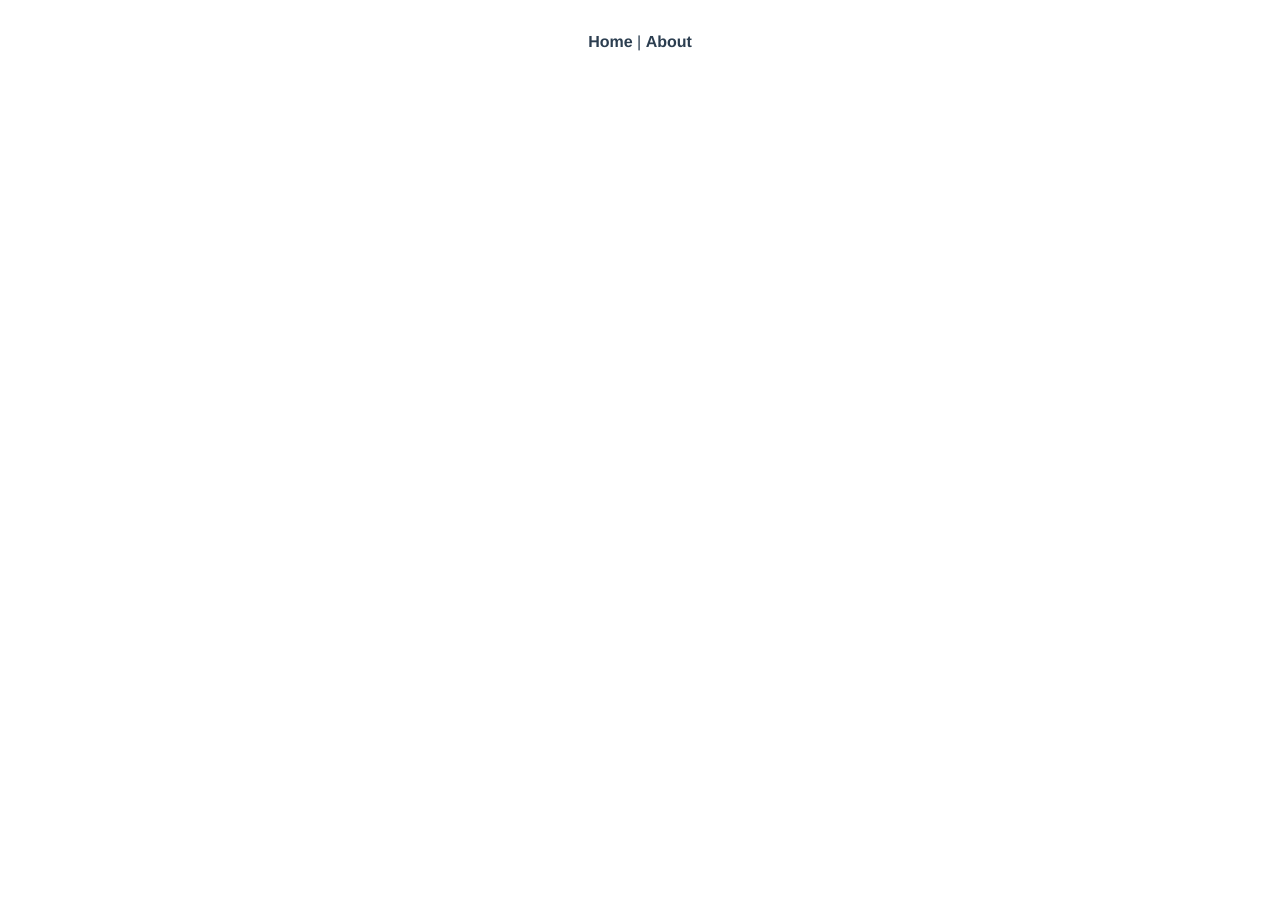
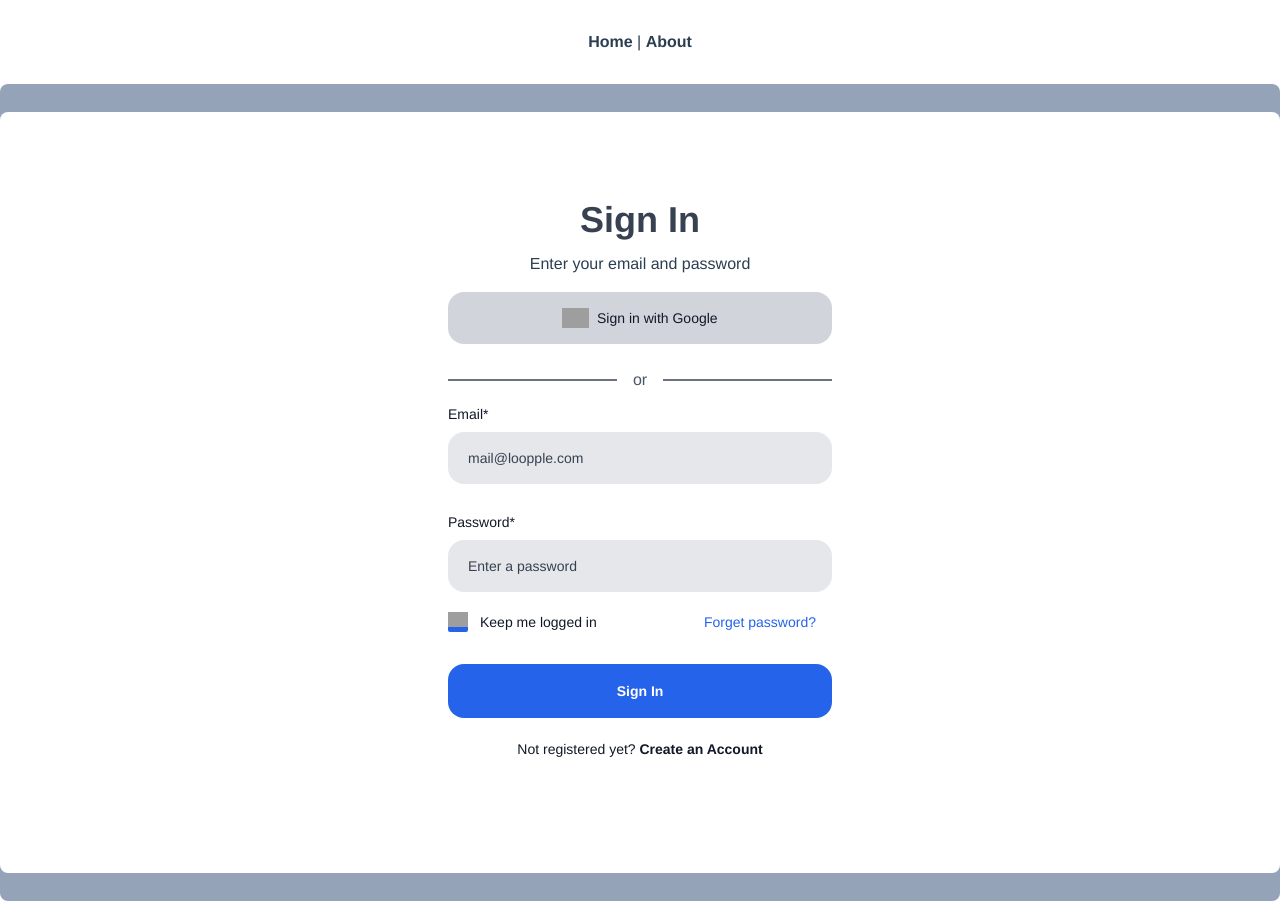
Before and after one commit to LadPro/PracticaVueAuthRoute, a Vue app: page /test in a window 1280 px wide. Before the commit this address had no page. Before the commit the page ends 800 px from the top, so only its background shows below. Built offline with nearby package versions, Linux system fonts and the light colour scheme; grey boxes are pictures that could not be loaded.

Commit message:
agregado login 100% original hecho por mi para nada robado de una pagina de componentes

```diff
--- a/src/router/index.ts
+++ b/src/router/index.ts
@@ -1,11 +1,17 @@
 import { createRouter, createWebHistory, RouteRecordRaw } from 'vue-router'
 import HomeView from '../views/HomeView.vue'
+import LoginView from '../views/LoginView.vue'
 
 const routes: Array<RouteRecordRaw> = [
   {
     path: '/',
     name: 'home',
     component: HomeView
+  },
+  {
+    path: '/test',
+    name: 'test',
+    component: LoginView
   },
   {
     path: '/about',
--- a/src/views/HomeView.vue
+++ b/src/views/HomeView.vue
@@ -1,6 +1,5 @@
 <template>
   <div class="home">
-    <img alt="Vue logo" src="../assets/logo.png">
     <h1 class>Salvenme de mi mismo</h1>
   </div>
 </template>
--- /dev/null
+++ b/src/views/LoginView.vue
@@ -0,0 +1,49 @@
+<template>
+    <div class="bg-slate-400 rounded-lg py-2">
+        <div class="container flex flex-col mx-auto bg-white rounded-lg my-5">
+           <div class="flex justify-center w-full h-full my-auto xl:gap-14 lg:justify-normal md:gap-5 draggable">
+            <div class="flex items-center justify-center w-full lg:p-12">
+                <div class="flex items-center xl:p-10">
+                <form class="flex flex-col w-full h-full pb-6 text-center bg-white rounded-3xl">
+                    <h3 class="mb-3 text-4xl font-extrabold text-gray-700">Sign In</h3>
+                    <p class="mb-4 text-grey-700">Enter your email and password</p>
+                    <a class="flex items-center justify-center w-full py-4 mb-6 text-sm font-medium transition duration-300 rounded-2xl text-gray-900 bg-gray-300 hover:bg-gray-400 focus:ring-4 focus:ring-grey-300">
+                    <img class="h-5 mr-2" src="https://raw.githubusercontent.com/Loopple/loopple-public-assets/main/motion-tailwind/img/logos/logo-google.png" alt="">
+                    Sign in with Google
+                    </a>
+                    <div class="flex items-center mb-3">
+                    <hr class="h-0 border-b border-solid border-gray-500 grow">
+                    <p class="mx-4 text-gray-600">or</p>
+                    <hr class="h-0 border-b border-solid border-gray-500 grow">
+                    </div>
+                    <label for="email" class="mb-2 text-sm text-start text-gray-900">Email*</label>
+                    <input id="email" type="email" placeholder="mail@loopple.com" class="flex items-center w-full px-5 py-4 mr-2 text-sm font-medium outline-none focus:bg-gray-400 mb-7 placeholder:text-gray-700 bg-gray-200 text-dark-gray-900 rounded-2xl"/>
+                    <label for="password" class="mb-2 text-sm text-start text-gray-900">Password*</label>
+                    <input id="password" type="password" placeholder="Enter a password" class="flex items-center w-full px-5 py-4 mb-5 mr-2 text-sm font-medium outline-none focus:bg-gray-400 placeholder:text-gray-700 bg-gray-200 text-dark-gray-900 rounded-2xl"/>
+                    <div class="flex flex-row justify-between mb-8">
+                    <label class="relative inline-flex items-center mr-3 cursor-pointer select-none">
+                        <input type="checkbox" checked value="" class="sr-only peer">
+                        <div
+                        class="w-5 h-5 bg-white border-2 rounded-sm border-gray-500 peer peer-checked:border-0 peer-checked:bg-blue-600">
+                        <img class="" src="https://raw.githubusercontent.com/Loopple/loopple-public-assets/main/motion-tailwind/img/icons/check.png" alt="tick">
+                        </div>
+                        <span class="ml-3 text-sm font-normal text-gray-900">Keep me logged in</span>
+                    </label>
+                    <a href="javascript:void(0)" class="mr-4 text-sm font-medium text-blue-600">Forget password?</a>
+                    </div>
+                    <button class="w-full px-6 py-5 mb-5 text-sm font-bold leading-none text-white transition duration-300 md:w-96 rounded-2xl hover:bg-purple-blue-600 focus:ring-4 focus:ring-blue-100 bg-blue-600">Sign In</button>
+                    <p class="text-sm leading-relaxed text-gray-900">Not registered yet? <a href="javascript:void(0)" class="font-bold text-grey-700">Create an Account</a></p>
+                </form>
+                </div>
+            </div>
+        </div>
+        </div>
+    </div>
+</template>
+
+<script lang="ts" setup>
+
+</script>
+
+<style scoped>
+</style>
```
